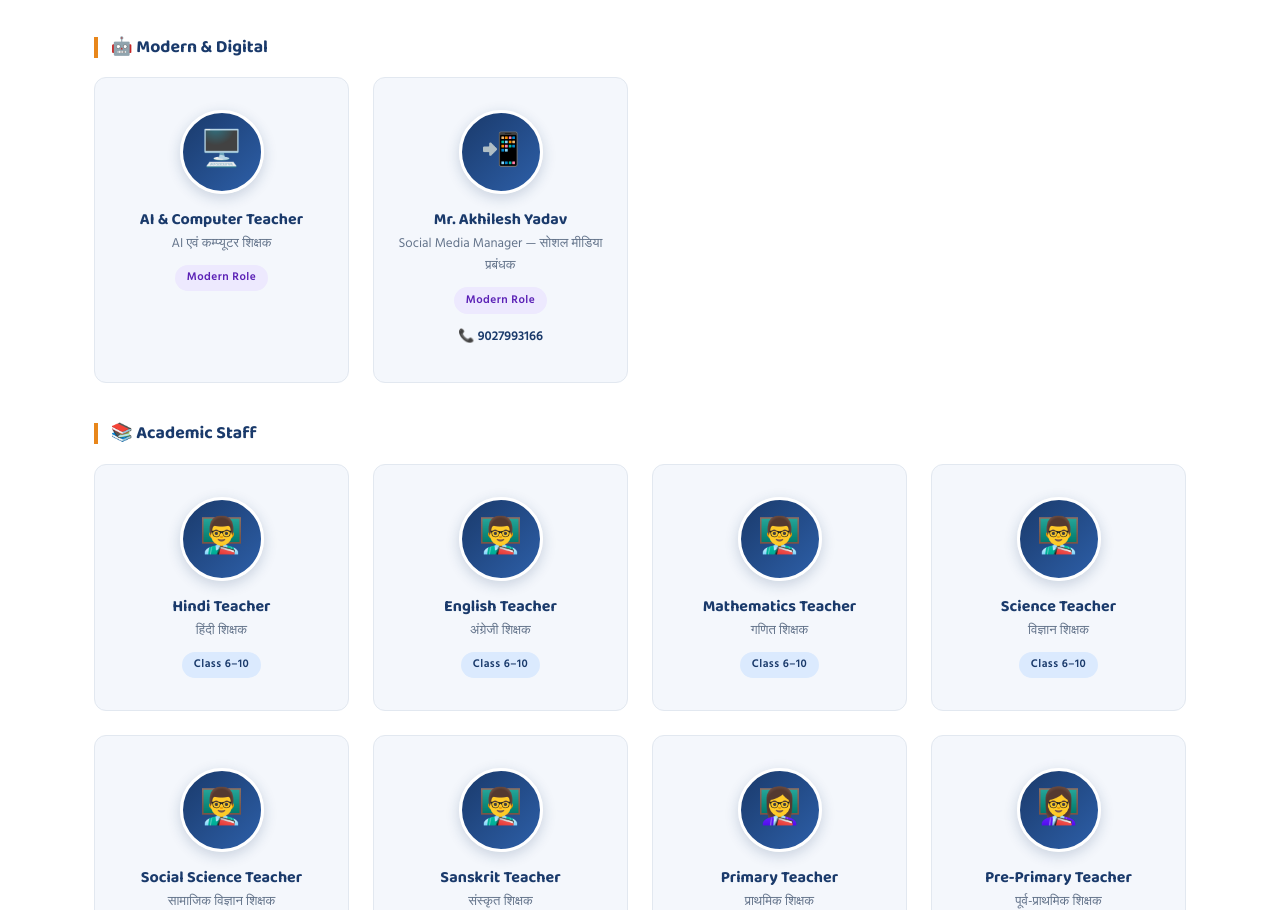
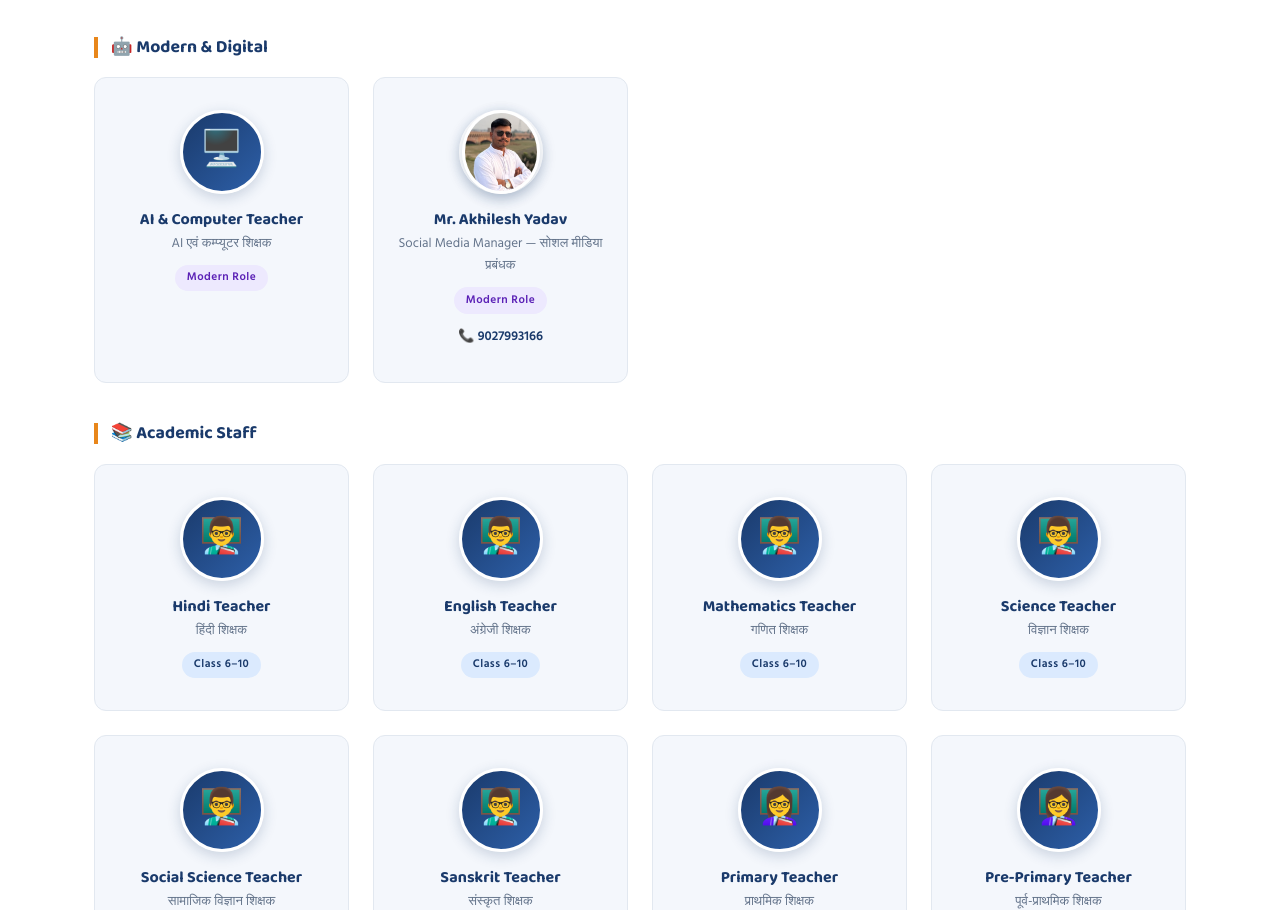
Before and after one commit to kaushalbuilds26/anarkalidevischool, a plain HTML site: page index.html in a window 1280 px wide. Shown: the part 4904-5814 px from the top of the page. Drawn offline with Linux system fonts and the light colour scheme.

Commit message:
Updated SSM

```diff
--- a/index.html
+++ b/index.html
@@ -1836,7 +1836,11 @@
           <span class="staff-badge" style="background:#ede9fe;color:#5b21b6;">Modern Role</span>
         </div>
         <div class="staff-card reveal reveal-delay-1">
-          <div class="avatar" style="font-size:2rem;">📲</div>
+
+          <div class="avatar" style="background:none;padding:0;">
+            <img src="images/staff-smmanager.jpg" alt="Mr. Akhilesh Yadav"
+              style="width:84px;height:84px;border-radius:50%;object-fit:cover;border:3px solid #fff;box-shadow:0 4px 14px rgba(26,58,107,.2);">
+          </div>
           <h4>Mr. Akhilesh Yadav</h4>
           <div class="role">Social Media Manager — सोशल मीडिया प्रबंधक</div>
           <span class="staff-badge" style="background:#ede9fe;color:#5b21b6;">Modern Role</span>
```
